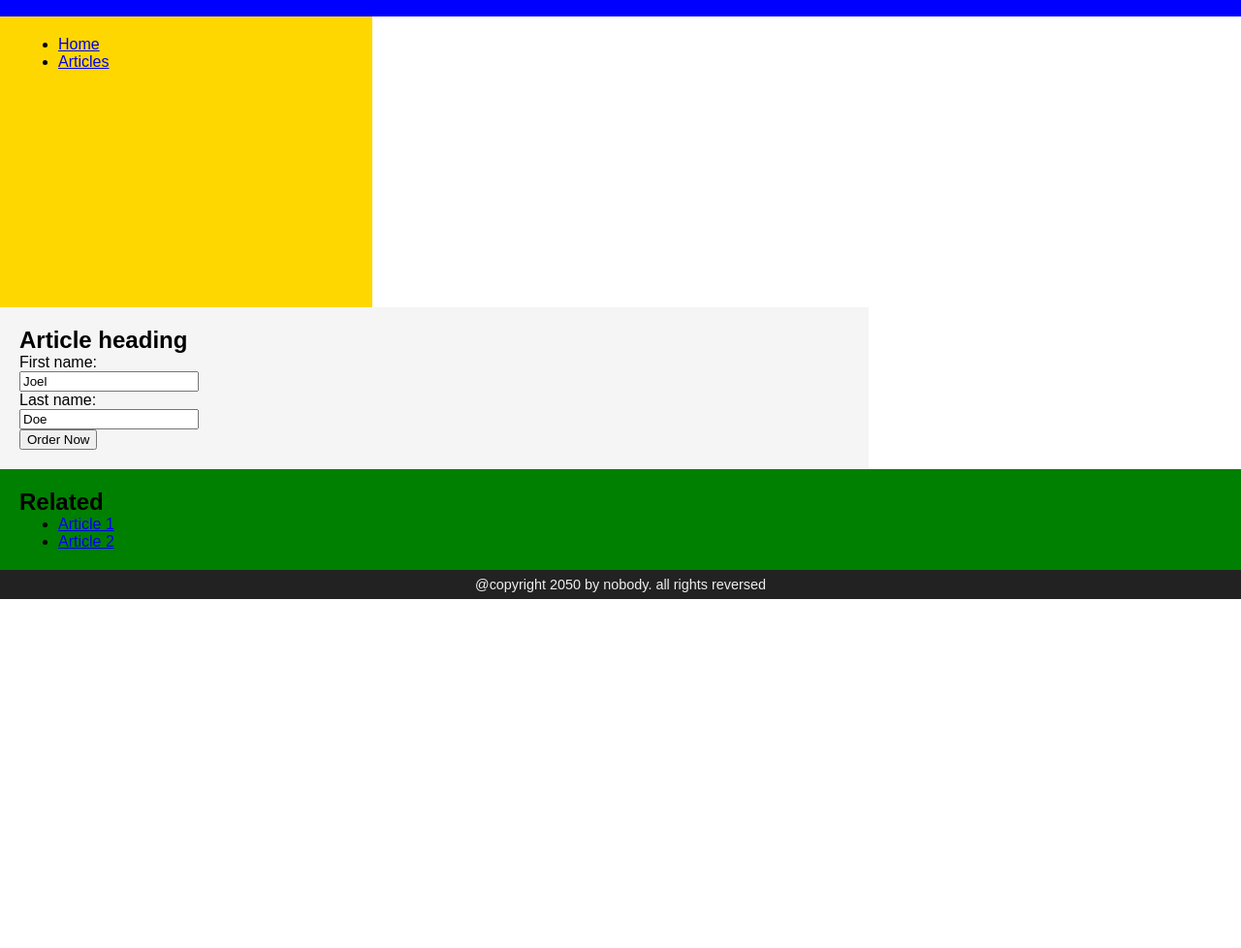
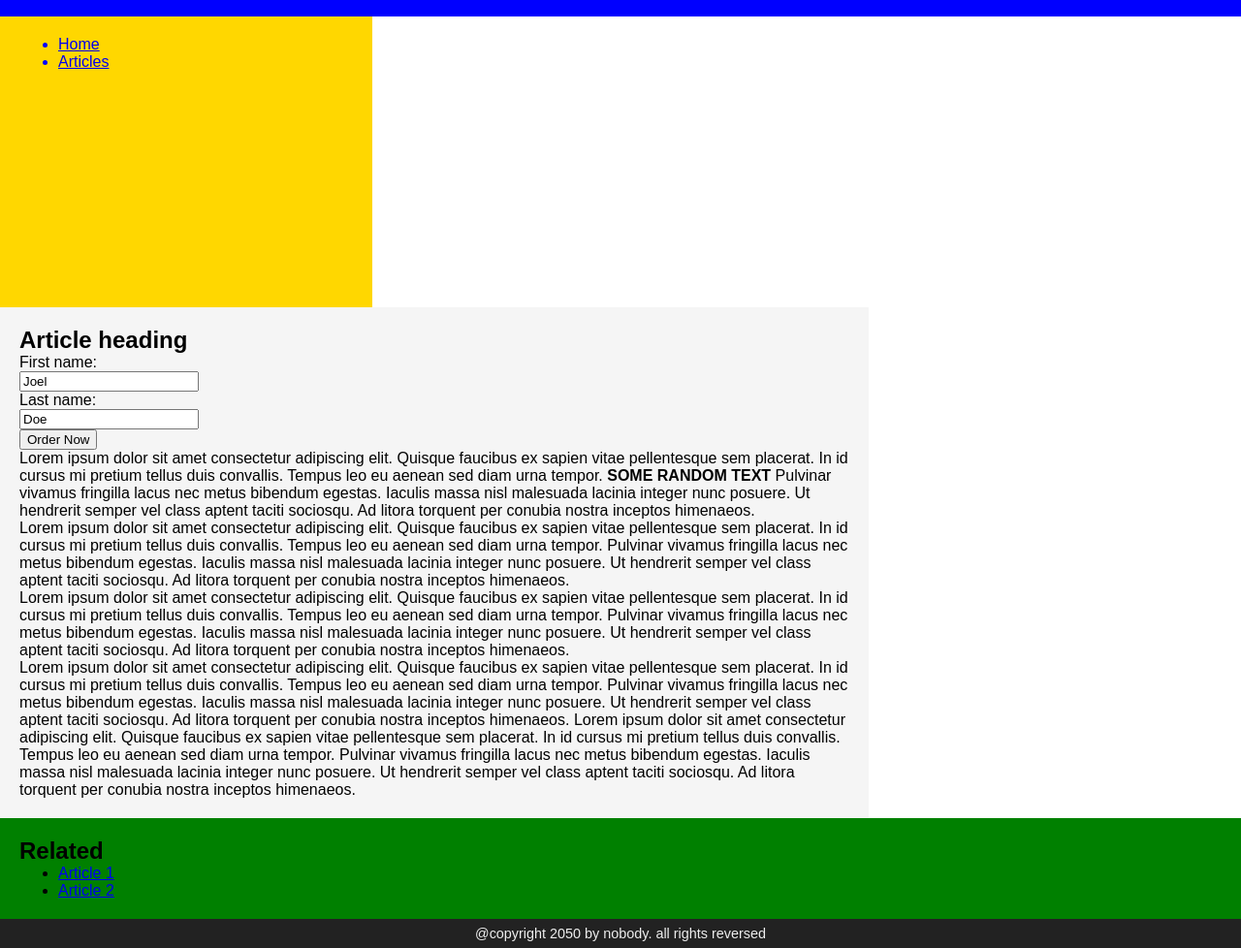
Before and after one commit to farmstrong8/IOD-2026, a website: page Module1/ClassExercises/index.html in a window 1280 px wide. Shown: the part 60-1038 px from the top of the page at 97% size. Before the commit the page ends 800 px from the top, so only its background shows below. Drawn offline with Linux system fonts and the light colour scheme.

Commit message:
7.16.2026

```diff
--- a/Module1/ClassExercises/index.html
+++ b/Module1/ClassExercises/index.html
@@ -10,8 +10,8 @@
             <h1>Hello World</h1>
         </header>
         <section>
-            <nav>
-                <ul>
+            <nav class="parent-selector">
+                <ul class="child-selector">
                     <li><a href="#">Home</a></li>
                     <li><a href="#">Articles</a></li>
                 </ul>
@@ -39,6 +39,56 @@
                     </div>
                     <input type="submit" value="Order Now" />
                 </form>
+                <!-- Here goes arbitrary text - a comment -->
+                <p>
+                    Lorem ipsum dolor sit amet consectetur adipiscing elit.
+                    Quisque faucibus ex sapien vitae pellentesque sem placerat.
+                    In id cursus mi pretium tellus duis convallis. Tempus leo eu
+                    aenean sed diam urna tempor.
+                    <b>SOME RANDOM TEXT</b> Pulvinar vivamus fringilla lacus nec
+                    metus bibendum egestas. Iaculis massa nisl malesuada lacinia
+                    integer nunc posuere. Ut hendrerit semper vel class aptent
+                    taciti sociosqu. Ad litora torquent per conubia nostra
+                    inceptos himenaeos.
+                </p>
+                <p>
+                    Lorem ipsum dolor sit amet consectetur adipiscing elit.
+                    Quisque faucibus ex sapien vitae pellentesque sem placerat.
+                    In id cursus mi pretium tellus duis convallis. Tempus leo eu
+                    aenean sed diam urna tempor. Pulvinar vivamus fringilla
+                    lacus nec metus bibendum egestas. Iaculis massa nisl
+                    malesuada lacinia integer nunc posuere. Ut hendrerit semper
+                    vel class aptent taciti sociosqu. Ad litora torquent per
+                    conubia nostra inceptos himenaeos.
+                </p>
+                <p>
+                    Lorem ipsum dolor sit amet consectetur adipiscing elit.
+                    Quisque faucibus ex sapien vitae pellentesque sem placerat.
+                    In id cursus mi pretium tellus duis convallis. Tempus leo eu
+                    aenean sed diam urna tempor. Pulvinar vivamus fringilla
+                    lacus nec metus bibendum egestas. Iaculis massa nisl
+                    malesuada lacinia integer nunc posuere. Ut hendrerit semper
+                    vel class aptent taciti sociosqu. Ad litora torquent per
+                    conubia nostra inceptos himenaeos.
+                </p>
+                <p>
+                    Lorem ipsum dolor sit amet consectetur adipiscing elit.
+                    Quisque faucibus ex sapien vitae pellentesque sem placerat.
+                    In id cursus mi pretium tellus duis convallis. Tempus leo eu
+                    aenean sed diam urna tempor. Pulvinar vivamus fringilla
+                    lacus nec metus bibendum egestas. Iaculis massa nisl
+                    malesuada lacinia integer nunc posuere. Ut hendrerit semper
+                    vel class aptent taciti sociosqu. Ad litora torquent per
+                    conubia nostra inceptos himenaeos. Lorem ipsum dolor sit
+                    amet consectetur adipiscing elit. Quisque faucibus ex sapien
+                    vitae pellentesque sem placerat. In id cursus mi pretium
+                    tellus duis convallis. Tempus leo eu aenean sed diam urna
+                    tempor. Pulvinar vivamus fringilla lacus nec metus bibendum
+                    egestas. Iaculis massa nisl malesuada lacinia integer nunc
+                    posuere. Ut hendrerit semper vel class aptent taciti
+                    sociosqu. Ad litora torquent per conubia nostra inceptos
+                    himenaeos.
+                </p>
             </article>
             <aside>
                 <h2>Related</h2>
--- a/Module1/ClassExercises/styles.css
+++ b/Module1/ClassExercises/styles.css
@@ -1,6 +1,10 @@
 * {
     box-sizing: border-box;
     margin: 0;
+}
+
+.class-selector {
+    color: red;
 }
 
 body {
@@ -40,3 +44,7 @@ footer {
     padding: 0.5em;
     font-size: 0.9em;
 }
+
+.parent-selector > .child-selector {
+    color: blue;
+}
```
Also changed, not shown: Module1/ClassExercises/helloLet.js (added, +14 -0 lines), Module3/ClassExercise/example.ts (added, +120 -0 lines), Module3/ClassExercise/parse.js (added, +47 -0 lines).
